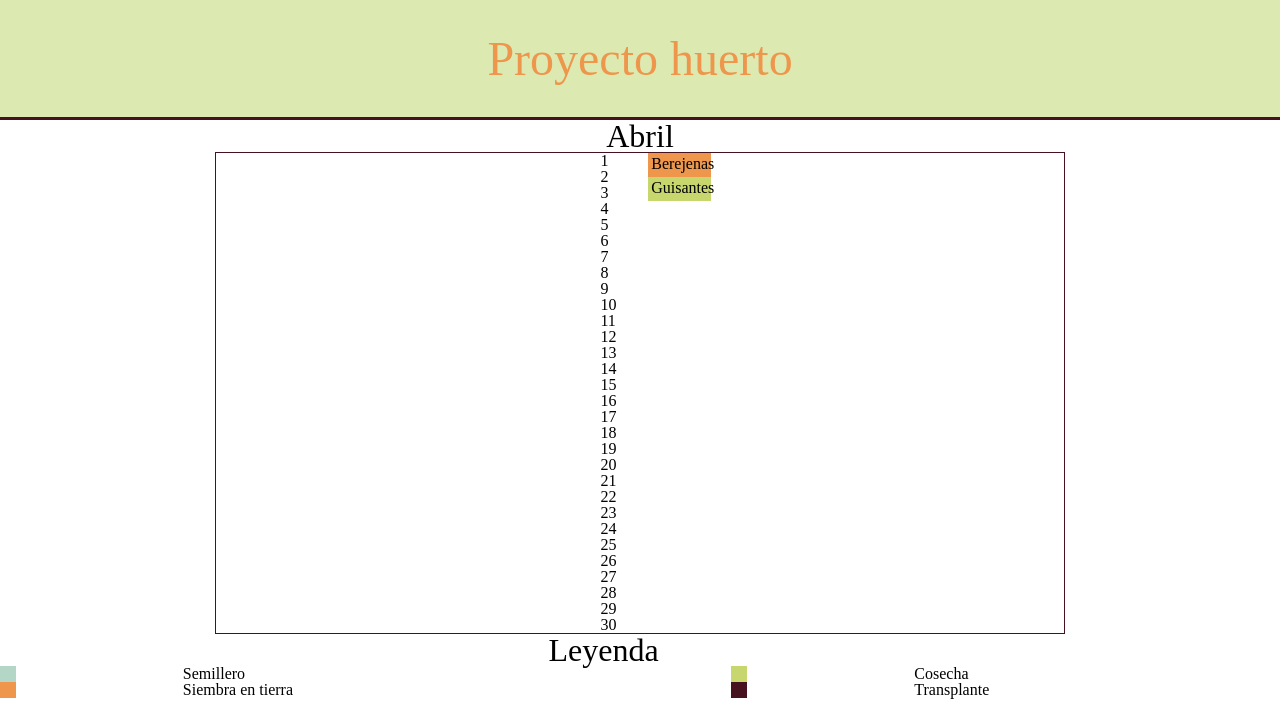
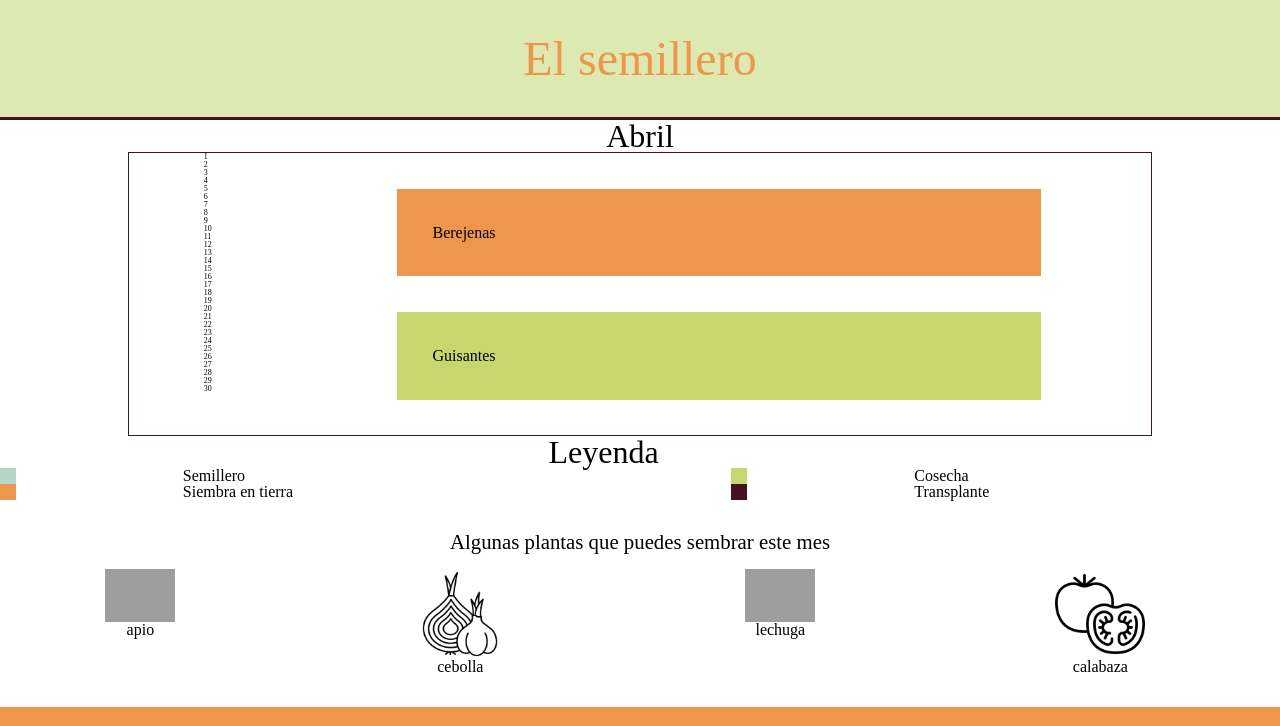
Before and after one commit to Calpurniax/personal-project, a React app in the folder web/: page / in a window 1280 px wide. Shown: the top 726 px of the page. Built offline with nearby package versions, Linux system fonts and the light colour scheme; grey boxes are pictures that could not be loaded.

Commit message:
improve calendar css

```diff
--- a/web/src/components/CalendarMobile.js
+++ b/web/src/components/CalendarMobile.js
@@ -7,7 +7,7 @@ const CalendarMobile = ({ months }) => {
             daysToRender.push(i)
         }
         return daysToRender.map((each, index) => {
-            return <li key={index} className='calendar__day'>{each}</li>
+            return <li key={index} className='calendar__body__day'>{each}</li>
         })
     }
     return (
@@ -15,7 +15,7 @@ const CalendarMobile = ({ months }) => {
             <h2 className='calendar__title'>{actualMonth.name}</h2>
             <div className='calendar__body'>
                 <ul className='calendar__body__ul'>{renderDays()}</ul>
-                <div>
+                <div className='calendar__body__task'>
                     <section className='calendar__body__task--soil'> Berejenas</section>
                     <section className='calendar__body__task--harvest'> Guisantes</section>
                 </div>
--- a/web/src/components/Header.js
+++ b/web/src/components/Header.js
@@ -1,7 +1,7 @@
 const Header = () => {
     return (
         <header>
-            <h1 className="title">Proyecto huerto</h1>
+            <h1 className="title">El semillero</h1>
         </header>
     )
 }; export default Header
--- a/web/src/styles/layout/Calendar.scss
+++ b/web/src/styles/layout/Calendar.scss
@@ -3,6 +3,7 @@
     flex-direction: column;
     justify-content: center;
     align-items: center;
+    // position: relative;
 
     &__title {
         font-size: 2rem;
@@ -10,23 +11,30 @@
 
     &__body {
         border: 1px solid $brown-color;
+        width: 80%;
         display: flex;
         flex-direction: row;
         justify-content: space-around;
         align-content: space-around;
-        gap: 40%;
-        padding: 0 30% 0 30%;
 
-        &__task--soil {
-            background-color: $orange-color;
-            height: 5%;
-            padding: 5%
+        &__day {
+            font-size: 0.5rem;
         }
 
-        &__task--harvest {
-            background-color: $green-color;
-            height: 5%;
-            padding: 5%
+        &__task {
+            width: 70%;
+
+            &--soil {
+                background-color: $orange-color;
+                padding: 5%;
+                margin: 5%;
+            }
+
+            &--harvest {
+                background-color: $green-color;
+                padding: 5%;
+                margin: 5%;
+            }
         }
     }
 
```
